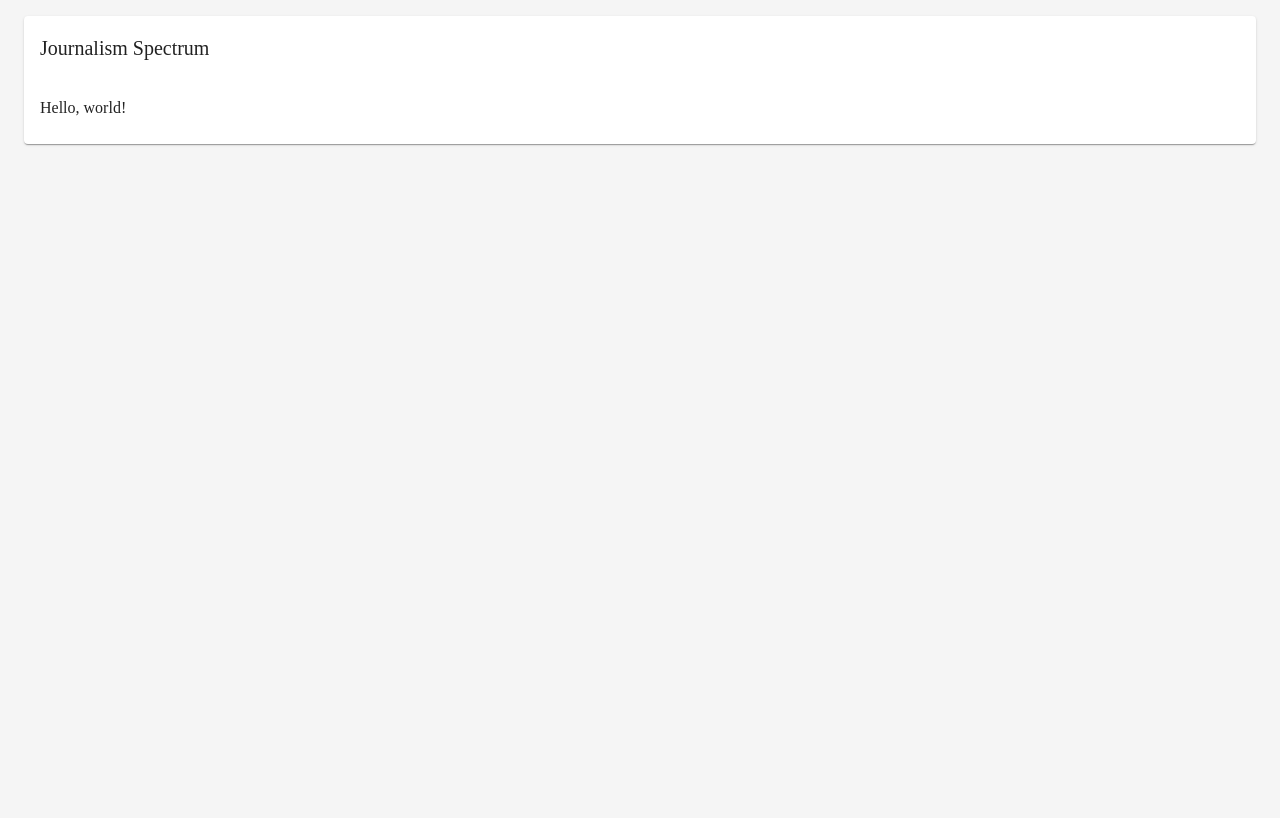
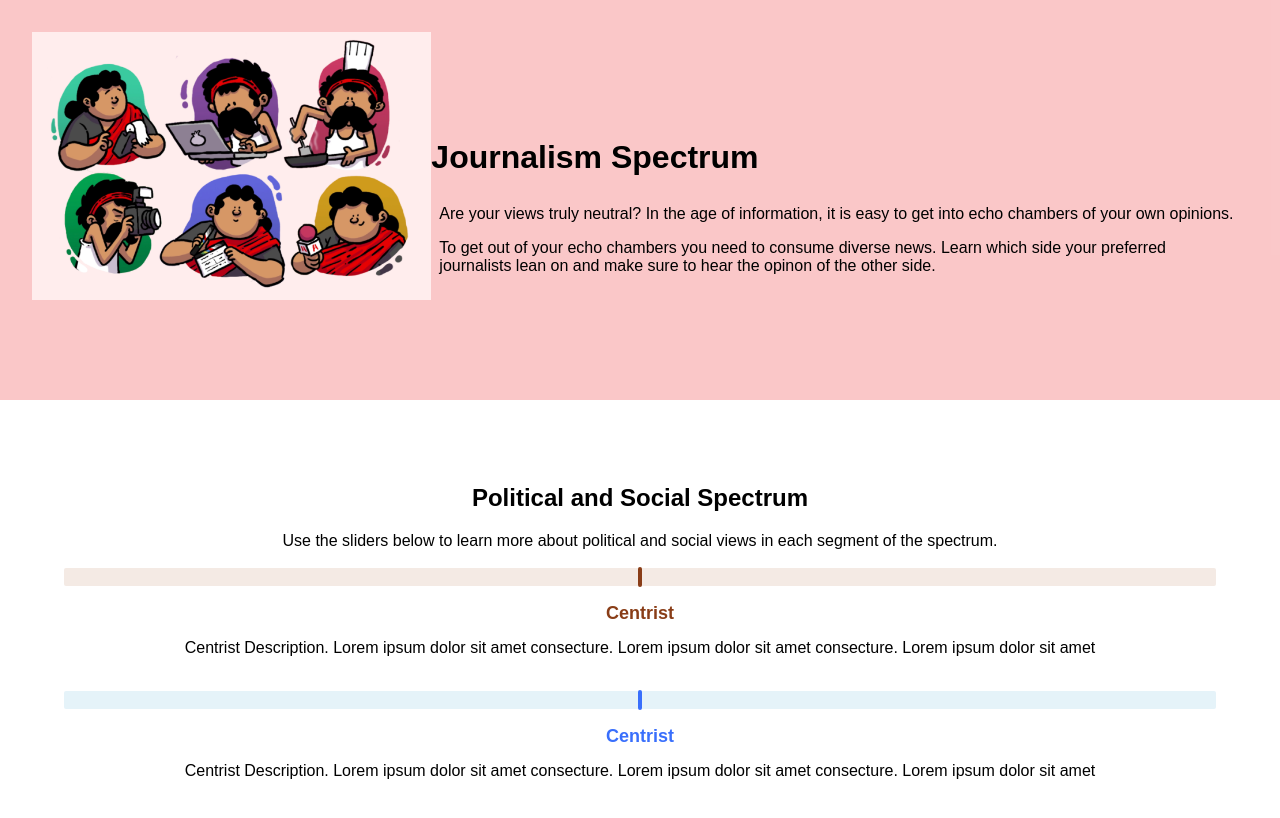
Before and after one commit to zebra76966/journalism-spectrum, a React (Vite) app: page / in a window 1280 px wide. Shown: the top 818 px of the page. Built offline with nearby package versions, Linux system fonts and the light colour scheme; a web font is replaced by a local one.

Commit message:
feat(homepage): add hero and explainer sections

```diff
--- a/src/App.tsx
+++ b/src/App.tsx
@@ -1,43 +1,7 @@
-import {
-  Card,
-  CardContent,
-  CardHeader,
-  Container,
-  Typography,
-} from '@mui/material'
-import { grey, red } from '@mui/material/colors'
-import CssBaseline from '@mui/material/CssBaseline'
-import { createTheme, ThemeProvider } from '@mui/material/styles'
-
-const theme = createTheme({
-  palette: {
-    background: {
-      default: grey[100],
-    },
-    primary: {
-      main: red[500],
-    },
-  },
-  typography: {
-    fontFamily: 'quatro-slab',
-    fontSize: 14,
-  },
-})
+import Home from './pages/Home/Home'
 
 function App() {
-  return (
-    <ThemeProvider theme={theme}>
-      <CssBaseline />
-      <Container maxWidth='xl' sx={{ p: 2 }}>
-        <Card>
-          <CardHeader
-            title={<Typography variant='h6'>Journalism Spectrum</Typography>}
-          />
-          <CardContent>Hello, world!</CardContent>
-        </Card>
-      </Container>
-    </ThemeProvider>
-  )
+  return <Home />
 }
 
 export default App
--- /dev/null
+++ b/src/components/Slider/Slider.module.scss
@@ -0,0 +1,52 @@
+.sliderContainer {
+  display: flex;
+  flex-direction: column;
+  justify-content: center;
+  align-items: center;
+  width: 100%;
+  padding: 1rem 0;
+}
+
+.slider {
+  -webkit-appearance: none;
+  appearance: none;
+  width: 100%;
+  height: 18px;
+  outline: none;
+  border-radius: 2px;
+  cursor: pointer;
+  scroll-behavior: smooth;
+  z-index: 1;
+  &::-webkit-slider-thumb {
+    -webkit-appearance: none;
+    appearance: none;
+    width: 4px;
+    height: 20px;
+    cursor: pointer;
+    border-radius: 2px;
+  }
+}
+
+.slider.political {
+  background: #F4EAE4;
+  &::-webkit-slider-thumb {
+    background: #893D17;
+  }
+}
+
+output.political {
+  color: #893D17;
+  font-size: 0.75rem;
+}
+
+output.social {
+  color: #396FFC;
+  font-size: 0.75rem;
+}
+
+.slider.social {
+  background: #E5F3F9;
+  &::-webkit-slider-thumb {
+      background: #396FFC;
+    }
+}
--- /dev/null
+++ b/src/components/Slider/Slider.tsx
@@ -0,0 +1,106 @@
+import classes from './Slider.module.scss'
+import { max, min, map, find } from 'lodash'
+import React from 'react'
+
+type SliderValue = {
+  label: string
+  value: number
+  description: string
+}
+
+type SliderProps = {
+  type: 'political' | 'social'
+}
+
+const politicalValues: SliderValue[] = [
+  {
+    label: 'Liberal',
+    value: 2,
+    description:
+      'Liberal Description. Lorem ipsum dolor sit amet consecture. Lorem ipsum dolor sit amet consecture. Lorem ipsum dolor sit amet',
+  },
+  {
+    label: 'Slightly liberal',
+    value: 1,
+    description:
+      'Slightly liberal Description. Lorem ipsum dolor sit amet consecture. Lorem ipsum dolor sit amet consecture. Lorem ipsum dolor sit amet',
+  },
+  {
+    label: 'Centrist',
+    value: 0,
+    description:
+      'Centrist Description. Lorem ipsum dolor sit amet consecture. Lorem ipsum dolor sit amet consecture. Lorem ipsum dolor sit amet',
+  },
+  {
+    label: 'Slightly Conservative',
+    value: -1,
+    description:
+      'Slightly Conservative Description. Lorem ipsum dolor sit amet consecture. Lorem ipsum dolor sit amet consecture. Lorem ipsum dolor sit amet',
+  },
+  {
+    label: 'Conservative',
+    value: -2,
+    description:
+      'Conservative Description. Lorem ipsum dolor sit amet consecture. Lorem ipsum dolor sit amet consecture. Lorem ipsum dolor sit amet',
+  },
+]
+
+const socialValues: SliderValue[] = [
+  {
+    label: 'Liberal',
+    value: 2,
+    description:
+      'Liberal Description. Lorem ipsum dolor sit amet consecture. Lorem ipsum dolor sit amet consecture. Lorem ipsum dolor sit amet',
+  },
+  {
+    label: 'Slightly liberal',
+    value: 1,
+    description:
+      'Slightly liberal Description. Lorem ipsum dolor sit amet consecture. Lorem ipsum dolor sit amet consecture. Lorem ipsum dolor sit amet',
+  },
+  {
+    label: 'Centrist',
+    value: 0,
+    description:
+      'Centrist Description. Lorem ipsum dolor sit amet consecture. Lorem ipsum dolor sit amet consecture. Lorem ipsum dolor sit amet',
+  },
+  {
+    label: 'Slightly Conservative',
+    value: -1,
+    description:
+      'Slightly Conservative Description. Lorem ipsum dolor sit amet consecture. Lorem ipsum dolor sit amet consecture. Lorem ipsum dolor sit amet',
+  },
+  {
+    label: 'Conservative',
+    value: -2,
+    description:
+      'Conservative Description. Lorem ipsum dolor sit amet consecture. Lorem ipsum dolor sit amet consecture. Lorem ipsum dolor sit amet',
+  },
+]
+
+function Slider({ type = 'political' }: SliderProps) {
+  const values = type === 'political' ? politicalValues : socialValues
+  const [value, setValue] = React.useState(0)
+  return (
+    <div className={`${classes.sliderContainer} ${classes[type]}`}>
+      <input
+        className={`${classes.slider} ${classes[type]}`}
+        type='range'
+        min={min(map(values, 'value'))}
+        max={max(map(values, 'value'))}
+        step='1'
+        defaultValue={0}
+        value={value}
+        onChange={(e) => setValue(parseInt(e.target.value))}
+      />
+      <output className={classes[type]}>
+        <h2>{find(values, (v) => v.value === value)?.label}</h2>
+      </output>
+      <span style={{ textAlign: 'center' }}>
+        {find(values, (v) => v.value === value)?.description}
+      </span>
+    </div>
+  )
+}
+
+export default Slider
--- /dev/null
+++ b/src/components/Slider/index.ts
@@ -0,0 +1 @@
+export { default as Slider } from './Slider'
--- /dev/null
+++ b/src/components/index.ts
@@ -0,0 +1 @@
+export * from './Slider'
--- a/src/index.css
+++ b/src/index.css
@@ -1,54 +1,91 @@
+@import 'variables.css';
+
 @font-face {
-  font-family: "proxima-nova";
-  src: url("https://use.typekit.net/af/949f99/00000000000000003b9b3068/27/l?primer=7cdcb44be4a7db8877ffa5c0007b8dd865b3bbc383831fe2ea177f62257a9191&fvd=n7&v=3") format("woff2"), url("https://use.typekit.net/af/949f99/00000000000000003b9b3068/27/d?primer=7cdcb44be4a7db8877ffa5c0007b8dd865b3bbc383831fe2ea177f62257a9191&fvd=n7&v=3") format("woff"), url("https://use.typekit.net/af/949f99/00000000000000003b9b3068/27/a?primer=7cdcb44be4a7db8877ffa5c0007b8dd865b3bbc383831fe2ea177f62257a9191&fvd=n7&v=3") format("opentype");
+  font-family: 'proxima-nova';
+  src: url('https://use.typekit.net/af/949f99/00000000000000003b9b3068/27/l?primer=7cdcb44be4a7db8877ffa5c0007b8dd865b3bbc383831fe2ea177f62257a9191&fvd=n7&v=3')
+      format('woff2'),
+    url('https://use.typekit.net/af/949f99/00000000000000003b9b3068/27/d?primer=7cdcb44be4a7db8877ffa5c0007b8dd865b3bbc383831fe2ea177f62257a9191&fvd=n7&v=3')
+      format('woff'),
+    url('https://use.typekit.net/af/949f99/00000000000000003b9b3068/27/a?primer=7cdcb44be4a7db8877ffa5c0007b8dd865b3bbc383831fe2ea177f62257a9191&fvd=n7&v=3')
+      format('opentype');
   font-display: auto;
   font-style: normal;
   font-weight: 700;
 }
 
 @font-face {
-  font-family: "proxima-nova";
-  src: url("https://use.typekit.net/af/705e94/00000000000000003b9b3062/27/l?primer=7cdcb44be4a7db8877ffa5c0007b8dd865b3bbc383831fe2ea177f62257a9191&fvd=n4&v=3") format("woff2"), url("https://use.typekit.net/af/705e94/00000000000000003b9b3062/27/d?primer=7cdcb44be4a7db8877ffa5c0007b8dd865b3bbc383831fe2ea177f62257a9191&fvd=n4&v=3") format("woff"), url("https://use.typekit.net/af/705e94/00000000000000003b9b3062/27/a?primer=7cdcb44be4a7db8877ffa5c0007b8dd865b3bbc383831fe2ea177f62257a9191&fvd=n4&v=3") format("opentype");
+  font-family: 'proxima-nova';
+  src: url('https://use.typekit.net/af/705e94/00000000000000003b9b3062/27/l?primer=7cdcb44be4a7db8877ffa5c0007b8dd865b3bbc383831fe2ea177f62257a9191&fvd=n4&v=3')
+      format('woff2'),
+    url('https://use.typekit.net/af/705e94/00000000000000003b9b3062/27/d?primer=7cdcb44be4a7db8877ffa5c0007b8dd865b3bbc383831fe2ea177f62257a9191&fvd=n4&v=3')
+      format('woff'),
+    url('https://use.typekit.net/af/705e94/00000000000000003b9b3062/27/a?primer=7cdcb44be4a7db8877ffa5c0007b8dd865b3bbc383831fe2ea177f62257a9191&fvd=n4&v=3')
+      format('opentype');
   font-display: auto;
   font-style: normal;
   font-weight: 400;
 }
 
 @font-face {
-  font-family: "proxima-nova";
-  src: url("https://use.typekit.net/af/5c70f2/00000000000000003b9b3063/27/l?primer=7cdcb44be4a7db8877ffa5c0007b8dd865b3bbc383831fe2ea177f62257a9191&fvd=i4&v=3") format("woff2"), url("https://use.typekit.net/af/5c70f2/00000000000000003b9b3063/27/d?primer=7cdcb44be4a7db8877ffa5c0007b8dd865b3bbc383831fe2ea177f62257a9191&fvd=i4&v=3") format("woff"), url("https://use.typekit.net/af/5c70f2/00000000000000003b9b3063/27/a?primer=7cdcb44be4a7db8877ffa5c0007b8dd865b3bbc383831fe2ea177f62257a9191&fvd=i4&v=3") format("opentype");
+  font-family: 'proxima-nova';
+  src: url('https://use.typekit.net/af/5c70f2/00000000000000003b9b3063/27/l?primer=7cdcb44be4a7db8877ffa5c0007b8dd865b3bbc383831fe2ea177f62257a9191&fvd=i4&v=3')
+      format('woff2'),
+    url('https://use.typekit.net/af/5c70f2/00000000000000003b9b3063/27/d?primer=7cdcb44be4a7db8877ffa5c0007b8dd865b3bbc383831fe2ea177f62257a9191&fvd=i4&v=3')
+      format('woff'),
+    url('https://use.typekit.net/af/5c70f2/00000000000000003b9b3063/27/a?primer=7cdcb44be4a7db8877ffa5c0007b8dd865b3bbc383831fe2ea177f62257a9191&fvd=i4&v=3')
+      format('opentype');
   font-display: auto;
   font-style: italic;
   font-weight: 400;
 }
 
 @font-face {
-  font-family: "quatro-slab";
-  src: url("https://use.typekit.net/af/bb078e/00000000000000003b9afc0c/27/l?primer=7cdcb44be4a7db8877ffa5c0007b8dd865b3bbc383831fe2ea177f62257a9191&fvd=n4&v=3") format("woff2"), url("https://use.typekit.net/af/bb078e/00000000000000003b9afc0c/27/d?primer=7cdcb44be4a7db8877ffa5c0007b8dd865b3bbc383831fe2ea177f62257a9191&fvd=n4&v=3") format("woff"), url("https://use.typekit.net/af/bb078e/00000000000000003b9afc0c/27/a?primer=7cdcb44be4a7db8877ffa5c0007b8dd865b3bbc383831fe2ea177f62257a9191&fvd=n4&v=3") format("opentype");
+  font-family: 'quatro-slab';
+  src: url('https://use.typekit.net/af/bb078e/00000000000000003b9afc0c/27/l?primer=7cdcb44be4a7db8877ffa5c0007b8dd865b3bbc383831fe2ea177f62257a9191&fvd=n4&v=3')
+      format('woff2'),
+    url('https://use.typekit.net/af/bb078e/00000000000000003b9afc0c/27/d?primer=7cdcb44be4a7db8877ffa5c0007b8dd865b3bbc383831fe2ea177f62257a9191&fvd=n4&v=3')
+      format('woff'),
+    url('https://use.typekit.net/af/bb078e/00000000000000003b9afc0c/27/a?primer=7cdcb44be4a7db8877ffa5c0007b8dd865b3bbc383831fe2ea177f62257a9191&fvd=n4&v=3')
+      format('opentype');
   font-display: auto;
   font-style: normal;
   font-weight: 400;
 }
 
 @font-face {
-  font-family: "quatro-slab";
-  src: url("https://use.typekit.net/af/1d4d9c/00000000000000003b9afc0e/27/l?primer=7cdcb44be4a7db8877ffa5c0007b8dd865b3bbc383831fe2ea177f62257a9191&fvd=n5&v=3") format("woff2"), url("https://use.typekit.net/af/1d4d9c/00000000000000003b9afc0e/27/d?primer=7cdcb44be4a7db8877ffa5c0007b8dd865b3bbc383831fe2ea177f62257a9191&fvd=n5&v=3") format("woff"), url("https://use.typekit.net/af/1d4d9c/00000000000000003b9afc0e/27/a?primer=7cdcb44be4a7db8877ffa5c0007b8dd865b3bbc383831fe2ea177f62257a9191&fvd=n5&v=3") format("opentype");
+  font-family: 'quatro-slab';
+  src: url('https://use.typekit.net/af/1d4d9c/00000000000000003b9afc0e/27/l?primer=7cdcb44be4a7db8877ffa5c0007b8dd865b3bbc383831fe2ea177f62257a9191&fvd=n5&v=3')
+      format('woff2'),
+    url('https://use.typekit.net/af/1d4d9c/00000000000000003b9afc0e/27/d?primer=7cdcb44be4a7db8877ffa5c0007b8dd865b3bbc383831fe2ea177f62257a9191&fvd=n5&v=3')
+      format('woff'),
+    url('https://use.typekit.net/af/1d4d9c/00000000000000003b9afc0e/27/a?primer=7cdcb44be4a7db8877ffa5c0007b8dd865b3bbc383831fe2ea177f62257a9191&fvd=n5&v=3')
+      format('opentype');
   font-display: auto;
   font-style: normal;
   font-weight: 500;
 }
 
 @font-face {
-  font-family: "quatro-slab";
-  src: url("https://use.typekit.net/af/52abc9/00000000000000003b9afc0f/27/l?primer=7cdcb44be4a7db8877ffa5c0007b8dd865b3bbc383831fe2ea177f62257a9191&fvd=i5&v=3") format("woff2"), url("https://use.typekit.net/af/52abc9/00000000000000003b9afc0f/27/d?primer=7cdcb44be4a7db8877ffa5c0007b8dd865b3bbc383831fe2ea177f62257a9191&fvd=i5&v=3") format("woff"), url("https://use.typekit.net/af/52abc9/00000000000000003b9afc0f/27/a?primer=7cdcb44be4a7db8877ffa5c0007b8dd865b3bbc383831fe2ea177f62257a9191&fvd=i5&v=3") format("opentype");
+  font-family: 'quatro-slab';
+  src: url('https://use.typekit.net/af/52abc9/00000000000000003b9afc0f/27/l?primer=7cdcb44be4a7db8877ffa5c0007b8dd865b3bbc383831fe2ea177f62257a9191&fvd=i5&v=3')
+      format('woff2'),
+    url('https://use.typekit.net/af/52abc9/00000000000000003b9afc0f/27/d?primer=7cdcb44be4a7db8877ffa5c0007b8dd865b3bbc383831fe2ea177f62257a9191&fvd=i5&v=3')
+      format('woff'),
+    url('https://use.typekit.net/af/52abc9/00000000000000003b9afc0f/27/a?primer=7cdcb44be4a7db8877ffa5c0007b8dd865b3bbc383831fe2ea177f62257a9191&fvd=i5&v=3')
+      format('opentype');
   font-display: auto;
   font-style: italic;
   font-weight: 500;
 }
 
 @font-face {
-  font-family: "quatro-slab";
-  src: url("https://use.typekit.net/af/8552ef/00000000000000003b9afc11/27/l?primer=7cdcb44be4a7db8877ffa5c0007b8dd865b3bbc383831fe2ea177f62257a9191&fvd=n6&v=3") format("woff2"), url("https://use.typekit.net/af/8552ef/00000000000000003b9afc11/27/d?primer=7cdcb44be4a7db8877ffa5c0007b8dd865b3bbc383831fe2ea177f62257a9191&fvd=n6&v=3") format("woff"), url("https://use.typekit.net/af/8552ef/00000000000000003b9afc11/27/a?primer=7cdcb44be4a7db8877ffa5c0007b8dd865b3bbc383831fe2ea177f62257a9191&fvd=n6&v=3") format("opentype");
+  font-family: 'quatro-slab';
+  src: url('https://use.typekit.net/af/8552ef/00000000000000003b9afc11/27/l?primer=7cdcb44be4a7db8877ffa5c0007b8dd865b3bbc383831fe2ea177f62257a9191&fvd=n6&v=3')
+      format('woff2'),
+    url('https://use.typekit.net/af/8552ef/00000000000000003b9afc11/27/d?primer=7cdcb44be4a7db8877ffa5c0007b8dd865b3bbc383831fe2ea177f62257a9191&fvd=n6&v=3')
+      format('woff'),
+    url('https://use.typekit.net/af/8552ef/00000000000000003b9afc11/27/a?primer=7cdcb44be4a7db8877ffa5c0007b8dd865b3bbc383831fe2ea177f62257a9191&fvd=n6&v=3')
+      format('opentype');
   font-display: auto;
   font-style: normal;
   font-weight: 600;
@@ -76,3 +113,50 @@ body {
 ::-webkit-scrollbar {
   display: none;
 }
+
+* {
+  font-family: 'proxima-nova', sans-serif;
+}
+
+h1,
+h2,
+h3,
+h4,
+h5,
+h6 {
+  font-family: 'quatro-slab', sans-serif;
+}
+
+h1 {
+  font-size: 2rem;
+}
+
+* {
+  box-sizing: border-box;
+}
+
+/* Layout */
+.page {
+  width: 100%;
+  height: 100%;
+}
+
+.column {
+  display: flex;
+  flex-direction: column;
+  justify-content: center;
+}
+
+.section {
+  padding: 2rem;
+  display: flex;
+  flex-direction: column;
+  justify-content: center;
+  align-items: center;
+}
+
+@media screen and (max-width: 768px) {
+  h1 {
+    font-size: 1.5rem;
+  }
+}
--- /dev/null
+++ b/src/pages/Home/Explainer.tsx
@@ -0,0 +1,17 @@
+import { Slider } from '../../components'
+
+function Explainer() {
+  return (
+    <div className='section'>
+      <h2>Political and Social Spectrum</h2>
+      <span>
+        Use the sliders below to learn more about political and social views in
+        each segment of the spectrum.
+      </span>
+      <Slider type='political' />
+      <Slider type='social' />
+    </div>
+  )
+}
+
+export default Explainer
--- /dev/null
+++ b/src/pages/Home/Home.module.css
@@ -0,0 +1,37 @@
+@import '../../variables.css';
+
+.hero {
+  background-color: var(--primary-color-light);
+  padding: 2rem;
+  width: 100%;
+  height: 50%;
+  display: flex;
+}
+
+.copy {
+  padding: 0;
+  margin: 0.5rem;
+}
+
+.image {
+  width: 50%;
+  height: 100%;
+  background-size: contain;
+  background-repeat: no-repeat;
+}
+
+.section {
+  padding: 2rem;
+}
+
+@media screen and (max-width: 768px) {
+  .hero {
+    height: 100%;
+    flex-direction: column;
+  }
+
+  .image {
+    height: 50%;
+    width: 100%;
+  }
+}
--- /dev/null
+++ b/src/pages/Home/Home.tsx
@@ -0,0 +1,33 @@
+import classes from './Home.module.css'
+import hero from './hero.png'
+import Explainer from './Explainer'
+
+function Home() {
+  return (
+    <div className='page'>
+      <div className={classes.hero}>
+        <div
+          className={classes.image}
+          style={{ backgroundImage: `url(${hero})` }}
+        />
+        <div className='column'>
+          <h1>Journalism Spectrum</h1>
+          <div className={classes.copy}>
+            Are your views truly neutral? In the age of information, it is easy
+            to get into echo chambers of your own opinions.{' '}
+          </div>
+          <div className={classes.copy}>
+            To get out of your echo chambers you need to consume diverse news.
+            Learn which side your preferred journalists lean on and make sure to
+            hear the opinon of the other side.
+          </div>
+        </div>
+      </div>
+      <div className={classes.section}>
+        <Explainer />
+      </div>
+    </div>
+  )
+}
+
+export default Home
--- /dev/null
+++ b/src/variables.css
@@ -0,0 +1,53 @@
+:root {
+  --white: #fff;
+  --black: #000;
+  --nero: #222;
+  --light-black: #202020;
+  --gray: #5a5a5a;
+  --primary-color-light: rgba(236, 34, 39, 0.25);
+  --primary-color: #ec2227;
+  --secondary-color: #231f20;
+  --primary-color-dark: #d51014;
+  --primary-color-dark1: #af0a0e;
+  --nl-red: var(--primary-color);
+  --nl-black: var(--secondary-color);
+  --nl-gray1: var(--white);
+  --nl-gray2: #616160;
+  --nl-gray3: #afafaf;
+  --nl-gray4: #484f59;
+  --nl-gray5: #686868;
+  --nl-gray6: #e1e1e1;
+  --nl-gray7: #d8d8d8;
+  --nl-gray8: #979797;
+  --nl-gray9: #9c9c9c;
+  --n1-gray10: #606060;
+  --nl-gray12: #333;
+  --nl-gray13: #4c4c4c;
+  --nl-gray14: #818181;
+  --nl-gray15: #4b4b4b;
+  --nl-gray94: #f0f0f0;
+  --nl-gray16: #626060;
+  --nl-gray17: #4a4a4a;
+  --nl-gray18: #313;
+  --nl-gray19: #f9f9f9;
+  --nl-gray20: #4c4a4b;
+  --nl-gray21: #626262;
+  --nl-gray-22: #4d4d4d;
+  --nl-gray23: #9f9f9f;
+  --nl-gray24: #f4f6f8;
+  --lighest-gray: #f7f7f7;
+  --lighter-gray: #e9e6e6;
+  --close-button: #b9b5b5;
+  --checkbox-color: #d0d0d0;
+  --whisper: #e4e4e4;
+  --sub-menu-border-color: #d9d9d9;
+  --dodger-blue: #1da1f2;
+  --success-color: #0f0;
+  --podcast-icon-color: #3c3c3c;
+  --body-bgcolor: var(--white);
+  --milano-red: #af0a0e;
+  --z-level-1: 100;
+  --z-level-2: 200;
+  --z-level-6: 600;
+  --z-level-7: 700;
+}
```
Also changed, not shown: src/pages/Home/hero.png (added).
